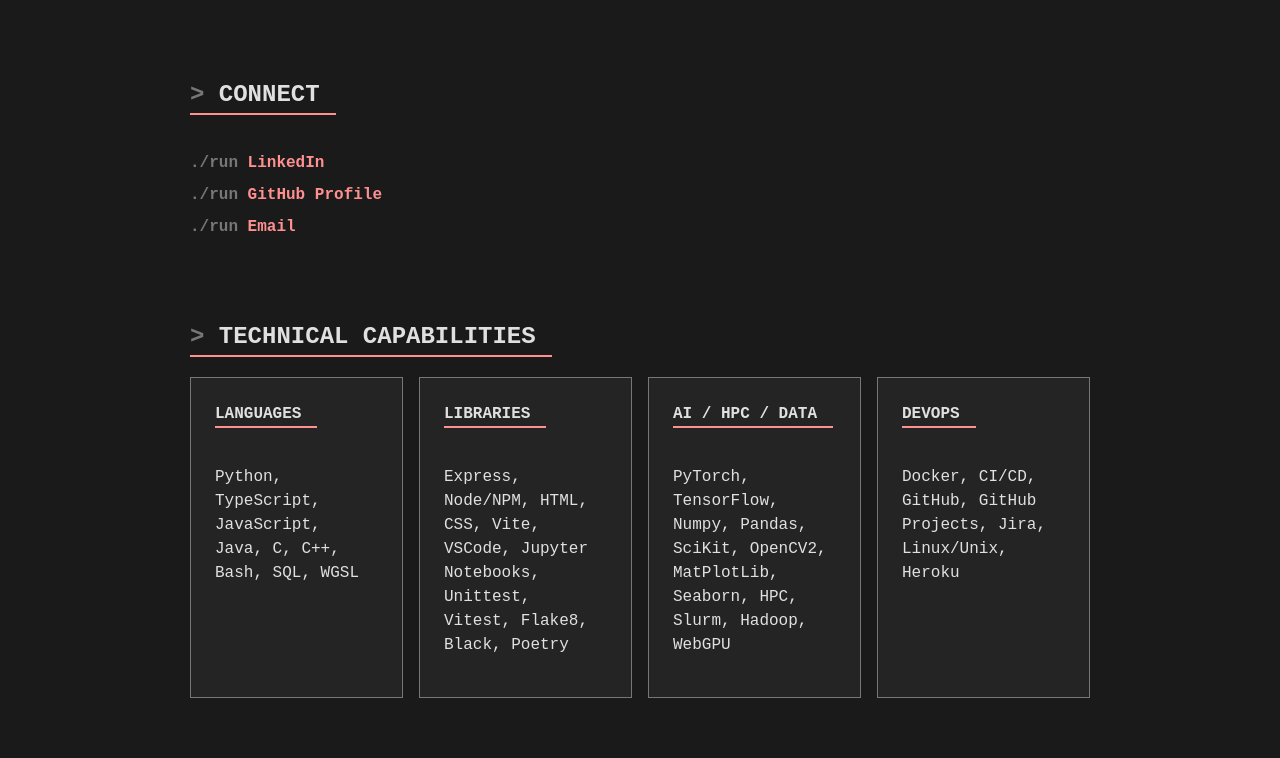
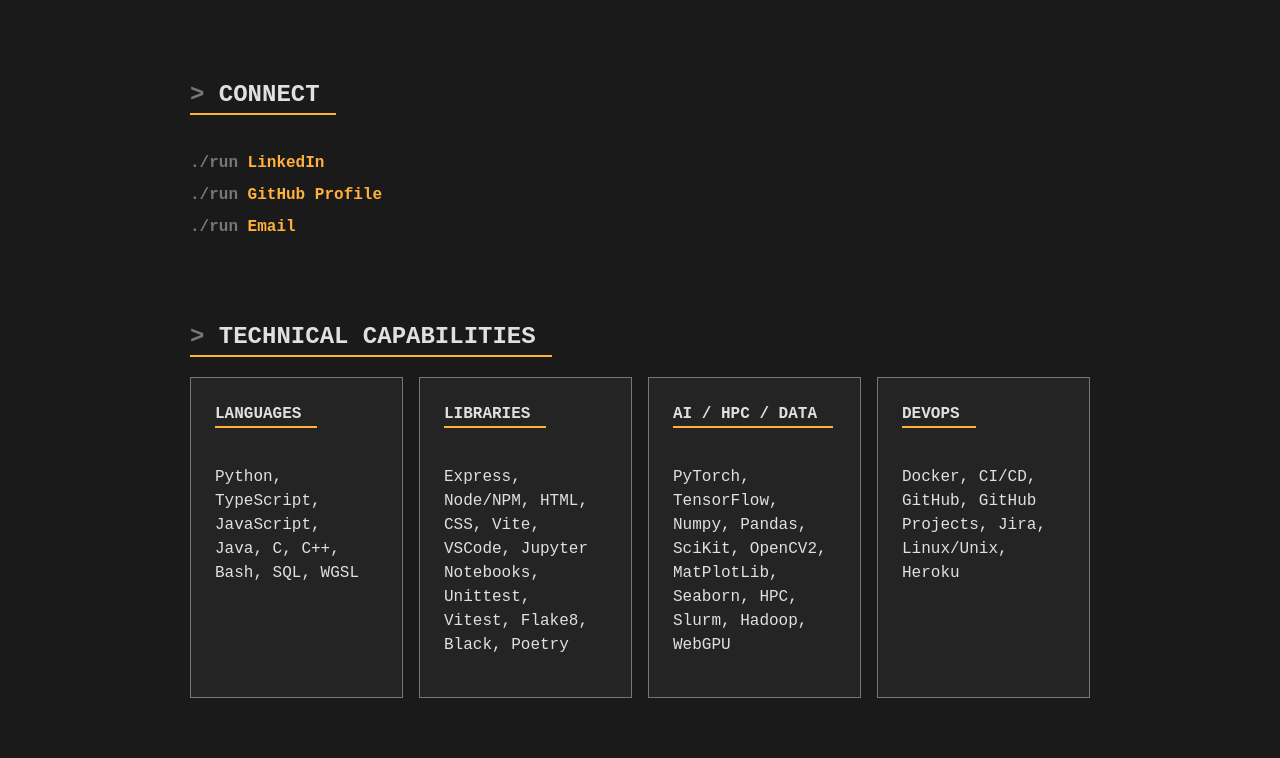
Before and after one commit to NickMlloja/scopredev, a website built with Vite: page src/frontend/index.html in a window 1280 px wide. Shown: the part 205-963 px from the top of the page. Built offline with nearby package versions, Linux system fonts and the light colour scheme.

Commit message:
Change the color

```diff
--- a/src/frontend/style.css
+++ b/src/frontend/style.css
@@ -1,7 +1,7 @@
 :root {
 	--cli-bg: #1a1a1a;
 	--cli-text: #e0e0e0;
-	--cli-accent: #ff9090;
+	--cli-accent: rgb(255, 177, 59);
 	--cli-dim: #777777;
 
 	--cli-border: 2px solid var(--cli-accent);
```
